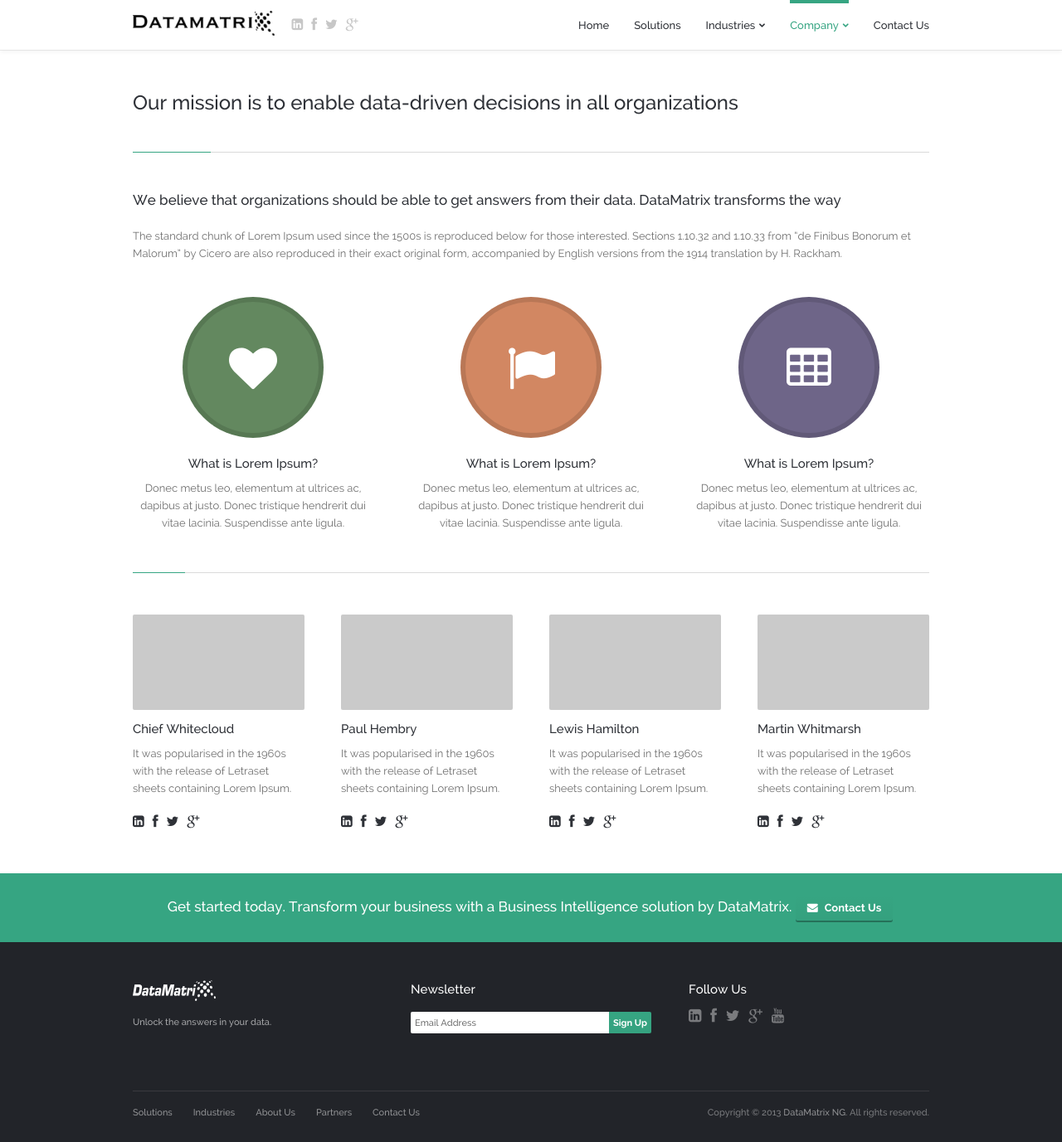
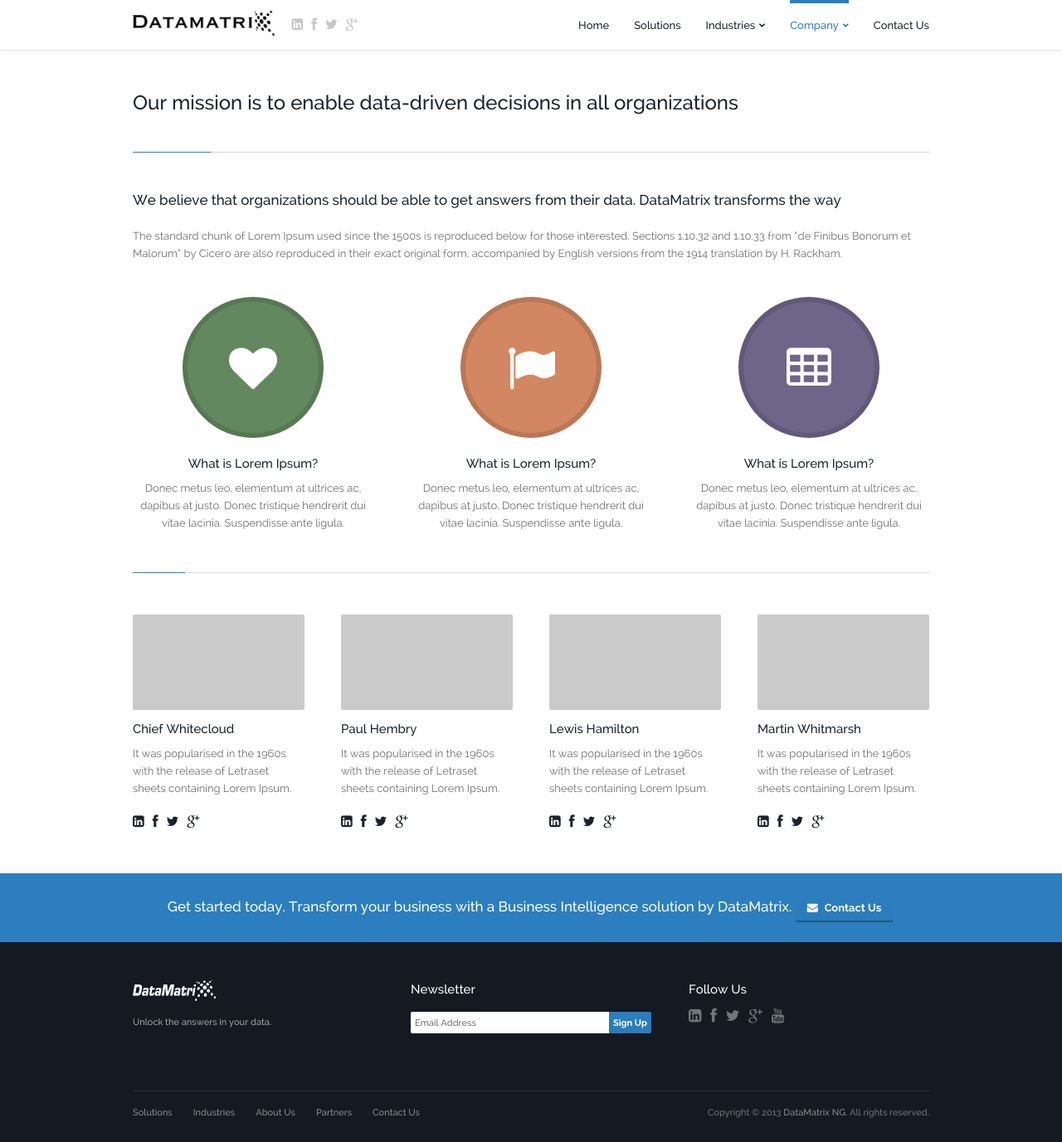
Before and after one commit to dtmtx/dtmtx.github.io, a Jekyll site: the page built from about.html, in a window 1280 px wide and 1377 px high. Shown: the whole window at 83% size. Built offline with Jekyll 4.4.1, drawn with Linux system fonts in a browser that asks for light colours; Markdown is read by kramdown in place of the engine named in the settings.

Commit message:
theme change

```diff
--- a/css/styles.css
+++ b/css/styles.css
@@ -97,7 +97,7 @@ body.dark-bg {
 	box-sizing:border-box
 }
 a, a:after {
-	color: #36a582;
+	color: #2c7ebe;
 	text-decoration: none;
 	-webkit-transition: color .1s linear;
 	-moz-transition: color .1s linear;
@@ -109,7 +109,7 @@ a:hover {
 	text-decoration: none;
 }
 .light-bg a:hover {
-	color: #2e3137;
+	color: #1b222e;
 }
 .dark-bg a:hover {
 	color: #ffffff;
@@ -121,7 +121,7 @@ h1, h2, h3, h4, h5, h6 {
 	font-weight: 500; /* Medium */
 }
 .light-bg h1, .light-bg h2, .light-bg h3, .light-bg h4, .light-bg h5, .light-bg h6, .light-bg h1 a, .light-bg h2 a, .light-bg h3 a, .light-bg h4 a, .light-bg h5 a, .light-bg h6 a {
-	color: #2e3137;
+	color: #1b222e;
 }
 .dark-bg h1, .dark-bg h2, .dark-bg h3, .dark-bg h4, .dark-bg h5, .dark-bg h6, .dark-bg h1 a, .dark-bg h2 a, .dark-bg h3 a, .dark-bg h4 a, .dark-bg h5 a, .dark-bg h6 a {
 	color: #fff;
@@ -132,7 +132,7 @@ h1 a, h2 a, h3 a, h4 a, h5 a, h6 a, h1 a, h2 a, h3 a, h4 a, h5 a, h6 a {
 	float: left;
 }
 .light-bg h1 a:hover, .light-bg h2 a:hover, .light-bg h3 a:hover, .light-bg h4 a:hover, .light-bg h5 a:hover, .light-bg h6 a:hover, .dark-bg h1 a:hover, .dark-bg h2 a:hover, .dark-bg h3 a:hover, .dark-bg h4 a:hover, .dark-bg h5 a:hover, .dark-bg h6 a:hover {
-	color: #36a582;
+	color: #2c7ebe;
 }
 .main-content h1 {
 	font-size: 24px;
@@ -148,7 +148,7 @@ h1 a, h2 a, h3 a, h4 a, h5 a, h6 a, h1 a, h2 a, h3 a, h4 a, h5 a, h6 a {
 .main-content h1:after {
 	content: "";
 	width: 94px;
-	background-color: #36a582;
+	background-color: #2c7ebe;
 	height:1px;
 	position: absolute;
 	bottom: -1px;
@@ -285,7 +285,7 @@ p:last-child {
 .divider:after {
 	content: "";
 	width: 63px;
-	background-color: #36a582;
+	background-color: #2c7ebe;
 	height:1px;
 	position: absolute;
 	bottom: 0px;
@@ -308,10 +308,10 @@ p:last-child {
 	display: inline-block;
 }
 .main-color-bg {
-	background-color: #2e3137 !important;
+	background-color: #1b222e !important;
 }
 .main-color {
-	color: #2e3137 !important;
+	color: #1b222e !important;
 }
 /* -------------------------------- */
 /* Image Links
@@ -375,7 +375,7 @@ a.image-link:hover:before {
 	bottom: 0;
 	left: 0;
 	right: 0;
-	background-color: #36a582;
+	background-color: #2c7ebe;
 	opacity: 0.9;
 	-webkit-border-radius: 2px;
 	-moz-border-radius: 2px;
@@ -433,7 +433,7 @@ a.image-link:hover:after {
 	background-color: #ffffff;
 }
 .dark-bg .main-container, .dark-bg .client-logos-title span {
-	background-color: #2e3137;
+	background-color: #1b222e;
 	background-image: url(../images/dark-footer-overlay.png);
 }
 @media only screen and (min-width: 1059px) {
@@ -509,7 +509,7 @@ body.home .main-content-inner {
 /* Dark Top Bar Properties */
 /* -------------------------------- */
 .topbar-outer.dark {
-	background-color: #2e3137;
+	background-color: #1b222e;
 	background-image: url(../images/topbar/30-percent-dark.png);
 }
 body.home .topbar-outer.dark {
@@ -523,12 +523,12 @@ body.home .topbar-outer.dark {
 	font-family: 'raleway', Helvetica, Arial, sans-serif;
 	font-size: 22px;
 	font-weight: 800; /* Ultra Bold */
-	color: #2e3137;
+	color: #1b222e;
 	margin-right: 20px;
 	letter-spacing: -1px;
 }
 .logo a {
-	color: #2e3137;
+	color: #1b222e;
 }
 /* -------------------------------- */
 /* Top Bar Social Icons
@@ -553,7 +553,7 @@ body.home .topbar-outer.dark {
 	color: #c7c7c7;
 }
 .topbar-outer.white .topsocial li i:hover {
-	color: #36a582;
+	color: #2c7ebe;
 }
 /* -------------------------------- */
 /* Dark Top Bar Social Icons
@@ -591,7 +591,7 @@ body.home .topbar-outer.dark {
 	white-space: nowrap;
 }
 .topnav li a.current {
-	border-top: 4px solid #36a582 !important;
+	border-top: 4px solid #2c7ebe !important;
 	font-weight: 500; /* Bold */
 }
 .topnav li a.drop:before {
@@ -613,22 +613,22 @@ body.home .topbar-outer.dark {
 /* White Top Bar Navigation
 /* -------------------------------- */
 .topbar-outer.white .topnav li a {
-	color: #2e3137;
+	color: #1b222e;
 }
 .topbar-outer.white .topnav li a.current {
-	color: #36a582;
+	color: #2c7ebe;
 }
 .topbar-outer.white .topnav li a:hover {
-	color: #36a582;
+	color: #2c7ebe;
 }
 .topbar-outer.white .topnav li a.drop:after {
-	color: #2e3137;
+	color: #1b222e;
 }
 .topbar-outer.white .topnav li a.drop.current:after {
-	color: #36a582;
+	color: #2c7ebe;
 }
 .topbar-outer.white .topnav li a.drop:hover:after {
-	color: #36a582;
+	color: #2c7ebe;
 }
 /* -------------------------------- */
 /* Dark Top Bar Navigation
@@ -669,7 +669,7 @@ body.home .topbar-outer.dark {
 	display: none;
 	position: absolute;
 	left: 22px;
-	background-color: #2e3137;
+	background-color: #1b222e;
 	background-image: url(../images/topbar/30-percent-dark.png);
 	z-index: 99999;
 	-webkit-border-bottom-left-radius: 2px;
@@ -743,21 +743,21 @@ body.home .topbar-outer.dark {
 	border-top: 0;
 }
 .mobilenav li a {
-	color: #2e3137;
+	color: #1b222e;
 	display: block;
 	padding: 16px 0;
 	font-weight: 500;
 	position: relative;
 }
 .mobilenav li a.current {
-	color: #36a582;
+	color: #2c7ebe;
 }
 .mobilenav li > ul li {
 	padding-left: 10px;
 	border-top: 1px solid #dadada !important;
 }
 .mobilenav a:hover, .mobilenav a:hover:after {
-	color: #36a582;
+	color: #2c7ebe;
 }
 .mobilenav li a:after {
 	content: '\f105';
@@ -818,7 +818,7 @@ body.home .topbar-outer.dark {
 /* White Nav Bar Settings
 /* -------------------------------- */
 .white .mobilenav-button, .white .mobilenav-button:before, .white .mobilenav-button:after {
-	background-color: #2e3137;
+	background-color: #1b222e;
 }
 /* -------------------------------- */
 /* Dark Nav Bar Settings
@@ -832,7 +832,7 @@ body.home .topbar-outer.dark {
 .home-banner {
 	background-attachment:fixed;
   	/*background-image:url(http://artivity.co.uk/templates/basix/white_top_fixed_banner_image/fixed-banner-image.jpg);*/
-  	background-image:url(../images/datamatrix_banner.jpg);
+  	background-image:url(../images/datamatrix_banner2.jpg);
   	background-position:50% 0;
   	background-repeat:no-repeat no-repeat;
   	min-height:107px;
@@ -841,7 +841,7 @@ body.home .topbar-outer.dark {
 
 }
 .home-banner.dark {
-	background-color: #2e3137;
+	background-color: #1b222e;
 	color: rgba(255,255,255,0.7);
 }
 .home-banner.light {
@@ -874,13 +874,13 @@ body.home .topbar-outer.dark {
 	display: none;
 }
 .home-banner h1 span {
-	color: #36a582;
+	color: #2c7ebe;
 }
 .home-banner.dark h1 {
 	color: #ffffff;
 }
 .home-banner.light h1 {
-	color: #2e3137;
+	color: #1b222e;
 }
 .home-banner p {
 	margin-bottom: 0;
@@ -962,7 +962,7 @@ body.home .topbar-outer.dark {
 .slide-style-2 .icon-backing {
 	width: 120px;
 	height: 120px;
-	background-color: #36a582;
+	background-color: #2c7ebe;
 	border: 5px solid rgba(0,0,0,0.12);
 }
 .slide-style-2 i {
@@ -1047,7 +1047,7 @@ body.home .topbar-outer.dark {
 	color: rgba(255,255,255,0.8);
 }
 .home-banner.light .slider-nav li a:hover {
-	color: #2e3137;
+	color: #1b222e;
 }
 .slider-nav li a.active {
 	position: relative;
@@ -1056,7 +1056,7 @@ body.home .topbar-outer.dark {
 	color: #ffffff;
 }
 .home-banner.light .slider-nav li a.active {
-	color: #2e3137;
+	color: #1b222e;
 }
 .slider-nav li a.active:before {
 	content: '';
@@ -1065,7 +1065,7 @@ body.home .topbar-outer.dark {
 	left: 0;
 	height: 1px;
 	width: 100%;
-	background-color: #36a582;
+	background-color: #2c7ebe;
 }
 .slider-controls {
 	float: right;
@@ -1117,7 +1117,7 @@ body.home .topbar-outer.dark {
 	color: #ffffff;
 }
 .home-banner.light .slider-controls a:hover:after {
-	color: #36a582;
+	color: #2c7ebe;
 }
 .slider-controls #slider-pause a.bx-stop:after {
 	content: '\f04c';
@@ -1179,13 +1179,13 @@ body.home .topbar-outer.dark {
 .home-cta-bar-container.white {
 	background-color: #ffffff;
 	border-bottom: 1px solid #dadada;
-	color: #2e3137;
+	color: #1b222e;
 }
 /* --------------------- */
 /* Accent
 /* --------------------- */
 .home-cta-bar-container.accent {
-	background-color: #36a582;
+	background-color: #2c7ebe;
 	border-bottom: 0;
 	color: #ffffff;
 }
@@ -1193,7 +1193,7 @@ body.home .topbar-outer.dark {
 /* Dark
 /* --------------------- */
 .home-cta-bar-container.dark {
-	background-color: #2e3137;
+	background-color: #1b222e;
 	border-bottom: 0;
 	color: #ffffff;
 	background-image: url(../images/8-percent-white.png);
@@ -1274,7 +1274,7 @@ body.home .topbar-outer.dark {
 	background-color: rgba(255,255,255,0.15);
 }
 .carousel-nav a:hover {
-	background-color: #36a582;
+	background-color: #2c7ebe;
 }
 .carousel-nav .back a:after, .carousel-nav .next a:after {
 	color: rgba(255,255,255,0.5);
@@ -1304,7 +1304,7 @@ body.home .topbar-outer.dark {
 /* Buttons
 /* -------------------------------- */
 a.button, input[type="submit"] {
-	background-color: #36a582;
+	background-color: #2c7ebe;
 	color: #fff;
 	padding: 11px 14px;
 	-webkit-border-radius: 2px;
@@ -1343,11 +1343,11 @@ a.button:hover, input[type="submit"]:hover {
 }
 a.button.accent, input.accent[type="submit"] {
 	color: #fff;
-	background-color: #36a582;
+	background-color: #2c7ebe;
 }
 a.button.main, input.main[type="submit"] {
 	color: #fff;
-	background-color: #2e3137;
+	background-color: #1b222e;
 }
 a.button.blue, input.blue[type="submit"] {
 	color: #fff;
@@ -1378,7 +1378,7 @@ a.button.grey {
 }
 a.button.white {
 	background-color: #ffffff;
-	color: #2e3137;
+	color: #1b222e;
 }
 a.button i {
 	font-size: 13px;
@@ -1391,7 +1391,7 @@ a.button.grey i {
 	color: #555555;
 }
 a.button.white i {
-	color: #36a582;
+	color: #2c7ebe;
 }
 /* -------------------------------- */
 /* Form Elements
@@ -1472,7 +1472,7 @@ ul.topsocial li a, ul.social li a, ul.footer-social li a, ul.post-sharing li a {
 	position: absolute;
 	top: -35px;
 	left: -5px;
-	background-color: #36a582;
+	background-color: #2c7ebe;
 	padding: 6px;
 	-webkit-border-radius: 2px;
 	-moz-border-radius: 2px;
@@ -1491,7 +1491,7 @@ ul.topsocial li a, ul.social li a, ul.footer-social li a, ul.post-sharing li a {
 	height: 0;
 	border-width: 8px;
 	border-style: solid;
-	border-color: #36a582 transparent transparent transparent;
+	border-color: #2c7ebe transparent transparent transparent;
 	top: 20px;
 	left: 4px;
 }
@@ -1509,7 +1509,7 @@ ul.topsocial .tooltip {
 	left: -5px;
 }
 ul.topsocial .tooltip:after {
-	border-color: transparent transparent #36a582 transparent;
+	border-color: transparent transparent #2c7ebe transparent;
 	top: -12px;
 	left: 4px;
 }
@@ -1586,7 +1586,7 @@ ul.topsocial .tooltip:after {
 	line-height: 19px;
 }
 .light-bg .accordion-header {
-	color: #2e3137;
+	color: #1b222e;
 }
 .dark-bg .accordion-header {
 	color: #ffffff;
@@ -1644,7 +1644,7 @@ ul.topsocial .tooltip:after {
 	background-color: rgba(255,255,255,0.09) !important;
 }
 .tabs li a.active {
-	color: #2e3137;
+	color: #1b222e;
 	background-color: transparent;
 	position: relative;
 }
@@ -1826,13 +1826,13 @@ ul.arrow-list {
 .arrow-list li:before {
 	content: '\f0da';
 	font-family: 'FontAwesome';
-	color: #2e3137;
+	color: #1b222e;
 	margin-left: -12px;
 	width: 12px;
 	display: inline-block;
 }
 .light-bg .arrow-list li:before {
-	color: #2e3137;
+	color: #1b222e;
 }
 .dark-bg .arrow-list li:before {
 	color: rgba(255,255,255,0.5);
@@ -1853,10 +1853,10 @@ ul.arrow-list {
 }
 .dark-bg .action-box {
 	background-color: #ffffff;
-	color: #2e3137;
+	color: #1b222e;
 }
 .dark-bg .action-box h3 {
-	color: #2e3137;
+	color: #1b222e;
 }
 .action-box-text {
 	display: table-cell;
@@ -1886,7 +1886,7 @@ ul.arrow-list {
 /* Main Color Action Box
 /* -------------------------------- */
 .action-box.main {
-	background-color: #2e3137;
+	background-color: #1b222e;
 	color: rgba(255,255,255,0.6);
 }
 .dark-bg .action-box.main {
@@ -1899,7 +1899,7 @@ ul.arrow-list {
 /* Accent Color Action Box
 /* -------------------------------- */
 .action-box.accent {
-	background-color: #36a582;
+	background-color: #2c7ebe;
 }
 .action-box.accent h3 {
 	color: #ffffff;
@@ -1918,7 +1918,7 @@ ul.arrow-list {
 	font-weight: 500;
 }
 .light-bg .table-style-1 th {
-	color: #2e3137;
+	color: #1b222e;
 }
 .dark-bg .table-style-1 th {
 	color: #ffffff;
@@ -1974,12 +1974,12 @@ ul.arrow-list {
 }
 .client-logos-title span {
 	padding: 0 10px;
-	color: #2e3137;
+	color: #1b222e;
 	font-size: 10px;
 	text-transform: uppercase;
 }
 .light-bg .client-logos-title span {
-	color: #2e3137;
+	color: #1b222e;
 }
 .dark-bg .client-logos-title span {
 	color: rgba(255,255,255,0.6);
@@ -2055,7 +2055,7 @@ ul.arrow-list {
 	color: rgba(255,255,255,0.4);
 }
 #clients-back a:hover:after, #clients-next a:hover:after {
-	color: #36a582;
+	color: #2c7ebe;
 }
 #clients-back a:after {
 	content: '\f104';
@@ -2073,7 +2073,7 @@ ul.arrow-list {
 	text-align: center;
 	width: 50px;
 	height: 50px;
-	background-color: #2e3137;
+	background-color: #1b222e;
 	-webkit-border-top-left-radius: 50%;
 	-webkit-border-top-right-radius: 50%;
 	-webkit-border-bottom-left-radius: 50%;
@@ -2143,13 +2143,13 @@ i {
 	font-size: 16px;
 }
 .light-bg .team .social i {
-	color: #2e3137;
+	color: #1b222e;
 }
 .dark-bg .team .social i {
 	color: rgba(255,255,255,0.5);
 }
 .light-bg .team .social i:hover {
-	color: #36a582;
+	color: #2c7ebe;
 }
 .dark-bg .team .social i:hover {
 	color: #ffffff;
@@ -2199,16 +2199,16 @@ i {
 	transition: color .1s linear;
 }
 .light-bg #portfolio-filters li span {
-	color: #36a582;
+	color: #2c7ebe;
 }
 .dark-bg #portfolio-filters li span {
-	color: #36a582;
+	color: #2c7ebe;
 }
 .light-bg #portfolio-filters li span:hover {
-	color: #2e3137;
+	color: #1b222e;
 }
 .light-bg #portfolio-filters li span.active {
-	color: #2e3137;
+	color: #1b222e;
 }
 .dark-bg #portfolio-filters li span:hover {
 	color: #ffffff;
@@ -2243,7 +2243,7 @@ i {
 	margin-right: 5px;
 }
 .light-bg .portfolio-tags-title {
-	color: #2e3137;
+	color: #1b222e;
 }
 .dark-bg .portfolio-tags-title {
 	color: rgba(255,255,255,0.5);
@@ -2256,7 +2256,7 @@ i {
 	margin-right: 4px;
 }
 .light-bg .portfolio-tags-title:before {
-	color: #2e3137;
+	color: #1b222e;
 }
 .dark-bg .portfolio-tags-title:before {
 	color: rgba(255,255,255,0.7);
@@ -2312,7 +2312,7 @@ i {
 .blog-meta:after {
 	content: "";
 	width: 94px;
-	background-color: #36a582;
+	background-color: #2c7ebe;
 	height:1px;
 	position: absolute;
 	bottom: -1px;
@@ -2337,7 +2337,7 @@ i {
 	margin-right: 3px;
 }
 .light-bg .blog-meta .meta-item .meta-title {
-	color: #2e3137;
+	color: #1b222e;
 }
 .dark-bg .blog-meta .meta-item .meta-title {
 	color: rgba(255,255,255,0.5);
@@ -2408,7 +2408,7 @@ i {
 	font-size: 10px;
 }
 .light-bg .blog-nav a:hover.back:before, .blog-nav a:hover.next:after {
-	color: #2e3137 !important;
+	color: #1b222e !important;
 }
 .dark-bg .blog-nav a:hover.back:before, .blog-nav a:hover.next:after {
 	color: #fff;
@@ -2436,10 +2436,10 @@ i {
 	margin-right: 14px;
 }
 .light-bg .post-sharing a i {
-	color: #2e3137;
+	color: #1b222e;
 }
 .light-bg .post-sharing a:hover i {
-	color: #36a582;
+	color: #2c7ebe;
 }
 .dark-bg .post-sharing a i {
 	color: rgba(255,255,255,0.4);
@@ -2669,11 +2669,11 @@ i {
 	float: left;
 	display: block;
 	width: 100%;
-	border-top: 6px solid #36a582;
+	border-top: 6px solid #2c7ebe;
 }
 .light-bg .footer {
 	color: rgba(255,255,255,0.6);
-	background-color: #2e3137;
+	background-color: #1b222e;
 	background-image: url(../images/dark-footer-overlay.png);
 }
 .dark-bg .footer {
@@ -2693,7 +2693,7 @@ i {
 	color: #ffffff;
 }
 .dark-bg .footer h3 {
-	color: #2e3137;
+	color: #1b222e;
 }
 .light-bg .footer h3 {
 	color: #ffffff;
@@ -2709,7 +2709,7 @@ i {
 	color: #ffffff;
 }
 .dark-bg .footer a:hover {
-	color: #2e3137;
+	color: #1b222e;
 }
 .footer-lower-container {
 	clear: both;
@@ -2739,7 +2739,7 @@ i {
 	color: #fff;
 }
 .dark-bg .footer-lower li a:hover {
-	color: #36a582;
+	color: #2c7ebe;
 }
 .footer-copyright {
 	float: right;
@@ -2754,7 +2754,7 @@ i {
 	color: rgba(255,255,255,0.5);
 }
 .dark-bg .footer-copyright a {
-	color: #36a582;
+	color: #2c7ebe;
 }
 /* --------------------- */
 /* Footer Infobar
@@ -2762,7 +2762,7 @@ i {
 .footer-infobar {
 	clear: both;
 	width: 100%;
-	background-color: #36a582;
+	background-color: #2c7ebe;
 	color: #ffffff;
 	font-size: 17px;
 	text-align: center;
@@ -2848,7 +2848,7 @@ i {
 }
 .footer-newsletter .textbox {
 	font-size: 11px;
-	color: #2e3137;
+	color: #1b222e;
 	margin: 0;
 	height: 26px;
 	padding: 0 62px 0 5px;
@@ -2889,7 +2889,7 @@ i {
 .footer-newsletter .button {
 	width: auto;
 	border: 0;
-	background-color: #36a582;
+	background-color: #2c7ebe;
 	color: #ffffff;
 	height: 26px;
 	font-size: 11px;
@@ -2939,10 +2939,10 @@ i {
 	color: #ffffff;
 }
 .dark-bg .footer-social li i {
-	color: #2e3137;
+	color: #1b222e;
 }
 .dark-bg .footer-social li i:hover {
-	color: #36a582;
+	color: #2c7ebe;
 }
 /* --------------------- */
 /* Top of Page Link
@@ -2970,7 +2970,7 @@ i {
 	transition: all .1s linear;
 }
 .top-of-page-link:hover {
-	background-color: #36a582;
+	background-color: #2c7ebe;
 }
 /* --------------------------------------------------------------------------------- */
 /* Custom Scrollbars (Webkit Only)
@@ -2982,7 +2982,7 @@ i {
 	background: #ffffff;
 }
 ::-webkit-scrollbar-thumb {
-	background: #2e3137;
+	background: #1b222e;
 	border-left: 1px solid #fff;
 }
 /* --------------------------------------------------------------------------------- */
@@ -2994,7 +2994,7 @@ i {
 .error-404-title {
 	font-size: 108px;
 	font-weight: 700;
-	color: #2e3137;
+	color: #1b222e;
 }
 .error-404-message {
 	margin-top: 20px;
@@ -3045,7 +3045,7 @@ i {
 		overflow: visible;
 	}
 	.topbar-outer.dark {
-		background-color: #2e3137 !important;
+		background-color: #1b222e !important;
 	}
 	/* --------------------- */
 	/* Mobile Nav
@@ -3210,7 +3210,7 @@ i {
 		overflow: visible;
 	}
 	.topbar-outer.dark {
-		background-color: #2e3137 !important;
+		background-color: #1b222e !important;
 	}
 	/* --------------------- */
 	/* Mobile Nav
```
